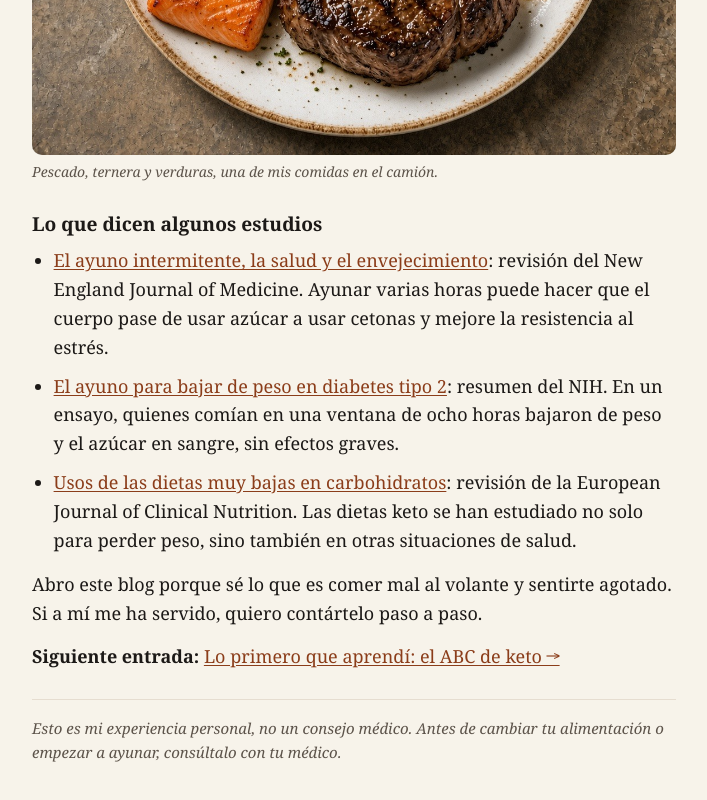
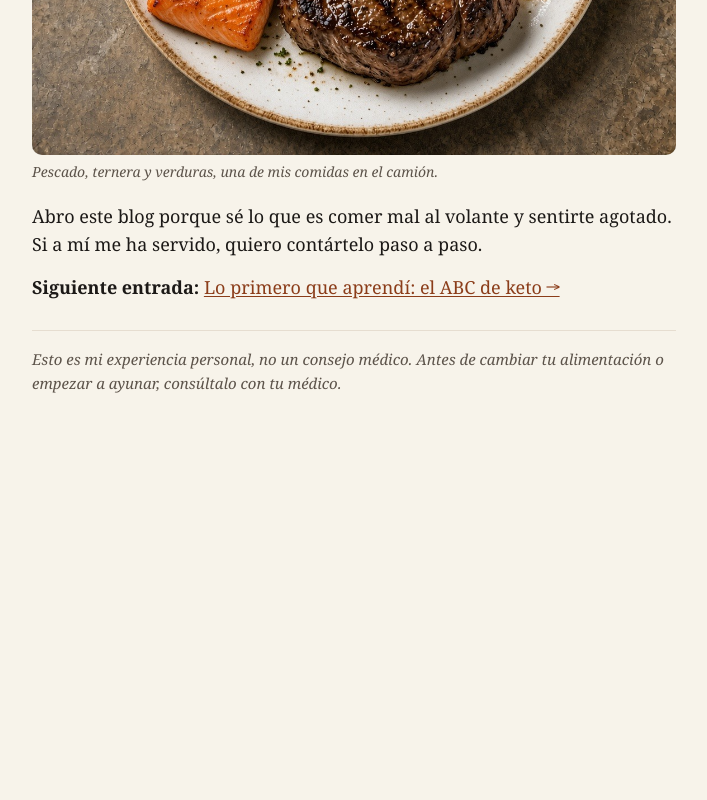
Before and after one commit to milensavchev35-cloud/mundo-keto, a plain HTML site: page index.html in a window 1280 px wide. Shown: the part 2020-2820 px from the top of the page, without its empty margins (286-993 px from the left). After the commit the page ends 2477 px from the top, so only its background shows below. Drawn offline with Linux system fonts and the light colour scheme.

Commit message:
Entrada 1: quitar sección de estudios

```diff
--- a/index.html
+++ b/index.html
@@ -147,13 +147,6 @@
       <figcaption>Pescado, ternera y verduras, una de mis comidas en el camión.</figcaption>
     </figure>
 
-    <h2>Lo que dicen algunos estudios</h2>
-    <ul>
-      <li><a href="https://pubmed.ncbi.nlm.nih.gov/31881139/" title="Effects of Intermittent Fasting on Health, Aging, and Disease">El ayuno intermitente, la salud y el envejecimiento</a>: revisión del New England Journal of Medicine. Ayunar varias horas puede hacer que el cuerpo pase de usar azúcar a usar cetonas y mejore la resistencia al estrés.</li>
-      <li><a href="https://www.nih.gov/news-events/nih-research-matters/intermittent-fasting-weight-loss-people-type-2-diabetes" title="Intermittent fasting for weight loss in people with type 2 diabetes">El ayuno para bajar de peso en diabetes tipo 2</a>: resumen del NIH. En un ensayo, quienes comían en una ventana de ocho horas bajaron de peso y el azúcar en sangre, sin efectos graves.</li>
-      <li><a href="https://www.nature.com/articles/ejcn2013116" title="Beyond weight loss: a review of the therapeutic uses of very-low-carbohydrate (ketogenic) diets">Usos de las dietas muy bajas en carbohidratos</a>: revisión de la European Journal of Clinical Nutrition. Las dietas keto se han estudiado no solo para perder peso, sino también en otras situaciones de salud.</li>
-    </ul>
-
     <p class="cierre">Abro este blog porque sé lo que es comer mal al volante y sentirte agotado. Si a mí me ha servido, quiero contártelo paso a paso.</p>
 
     <p class="cierre"><strong>Siguiente entrada:</strong> <a href="entrada-02/index.html">Lo primero que aprendí: el ABC de keto &rarr;</a></p>
```
